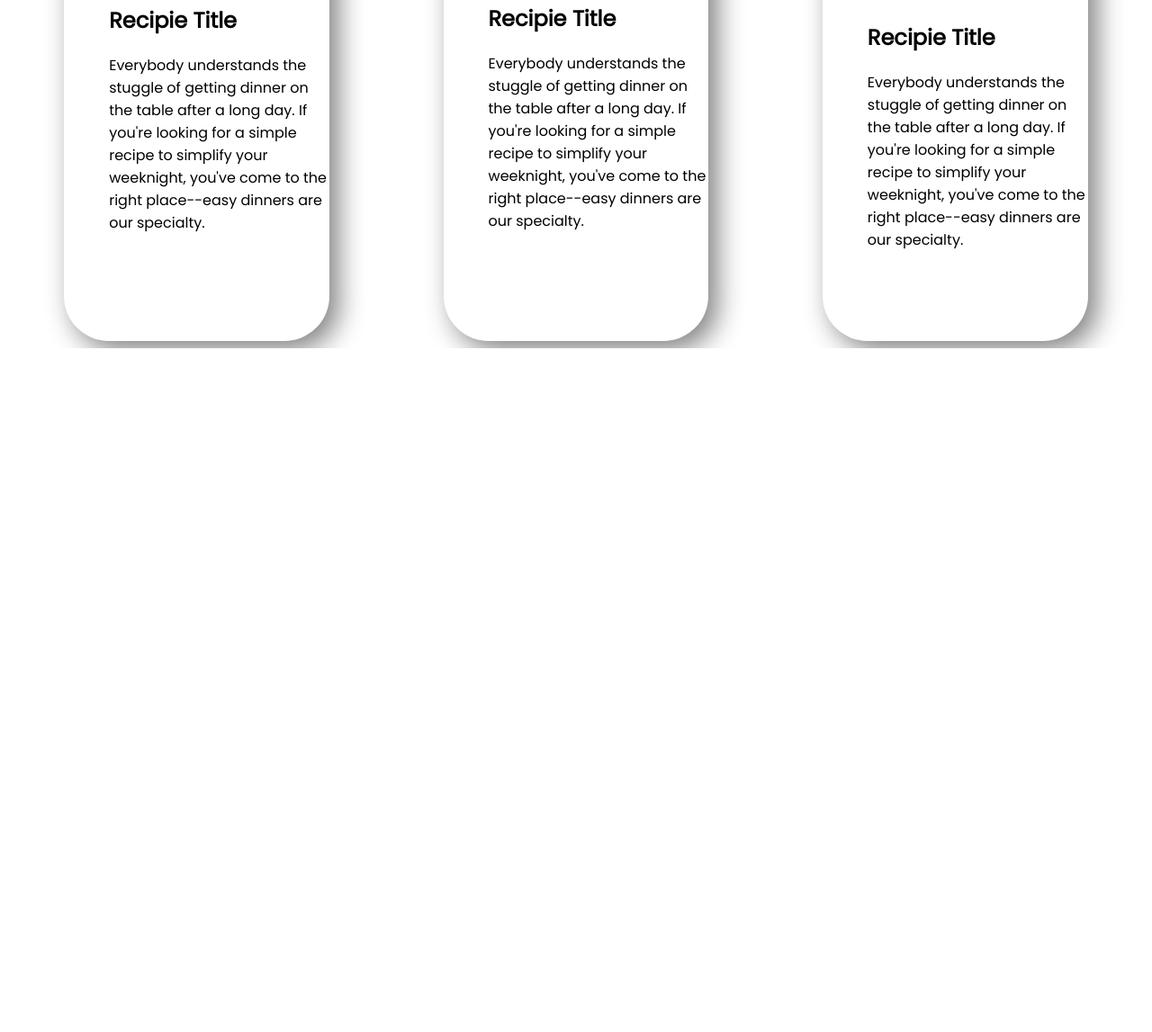
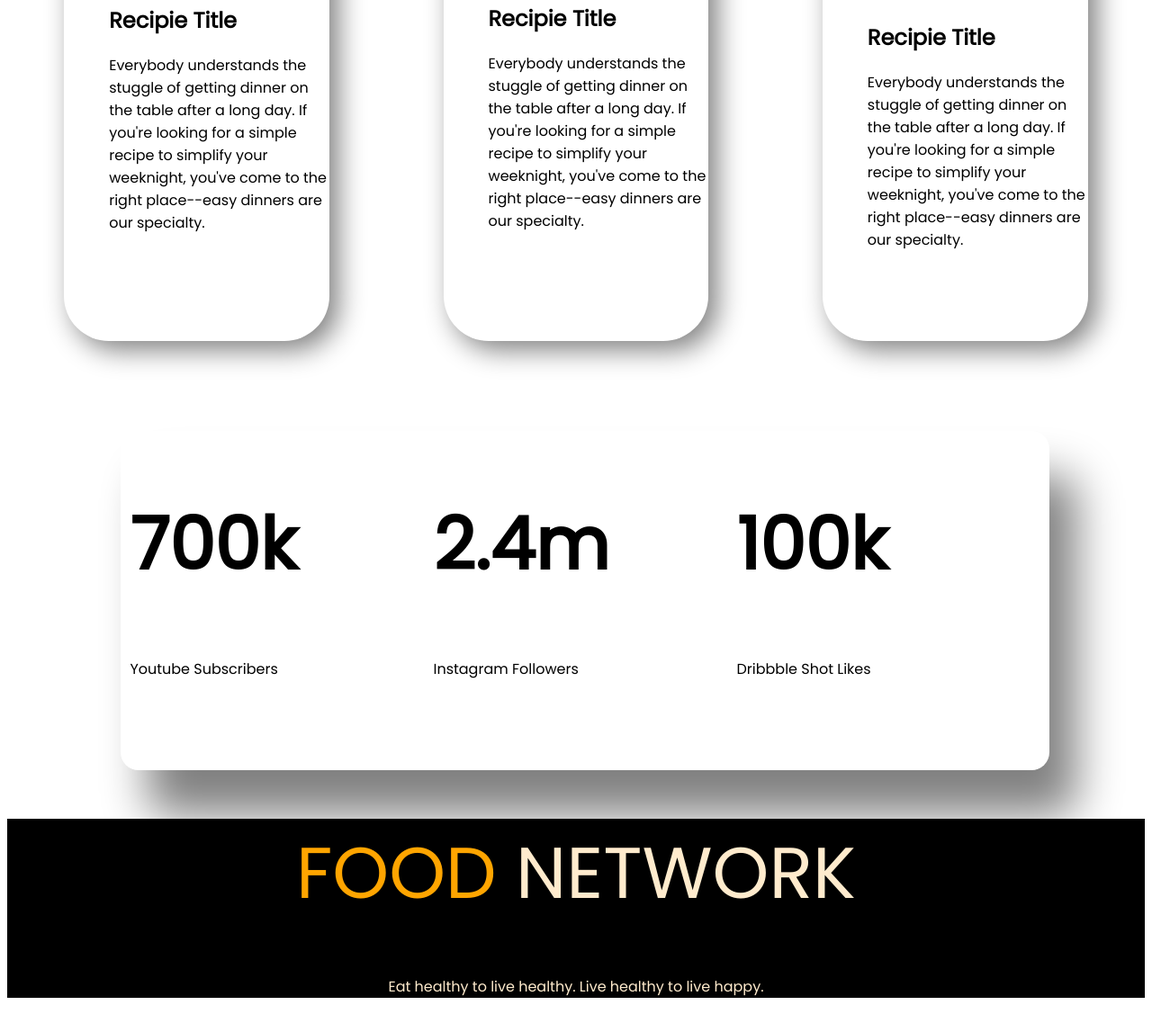
Before and after one commit to Hridoymozumder24/food-network, a plain HTML site: page index.html in a window 1280 px wide. Shown: the part 2003-3150 px from the top of the page at 90% size. Before the commit the page ends 2390 px from the top, so only its background shows below. Drawn offline with Linux system fonts and the light colour scheme.

Commit message:
my plus rule

```diff
--- a/index.html
+++ b/index.html
@@ -14,7 +14,7 @@
           <section class="my-diet">
                               <div class="half-width">
                                         <h1>
-                                                <span id="orange-color">  Skip</span> The Diet Just Eat Healthy With Food Network
+                                                <span class="orange-color">  Skip</span> The Diet Just Eat Healthy With Food Network
                               </h1>
                               <p>
                                                   Imagine you don't need a diet because we provide healthy and delicious food for you
@@ -40,7 +40,7 @@
                               <a class="link-button" target="blank" href="https://hungrynaki.com/">Contact me</a>
                     </div>
           </section>
-          <section class="My Recipies">
+          <section class="My-Recipies">
                   <div class="potato-center-1">
                     <h1>
                         <h1>My Recipies</h1>
@@ -69,5 +69,38 @@
 
                 </div>
           </section>
+          <section id="bonus-mark">
+                <div id="my-mark" >
+                        <div class="my-mark-rule">
+                                <h1>700k</h1>
+                        <p >Youtube Subscribers</p>
+                        </div>
+
+
+                       <div class="my-mark-rule">
+                        <h1>2.4m</h1>
+                        <p >Instagram Followers</p>
+                       </div>
+
+                        <div class="my-mark-rule">
+
+                        <h1>100k</h1>
+                        <p >Dribbble Shot Likes</p>
+                        </div>
+
+                </div>
+
+          </section>
+          <footer>
+                  <h1>
+                        <span class="orange-color">FOOD</span> NETWORK
+                  </h1>
+                <p>
+                        Eat healthy to live healthy. Live healthy to live happy.
+                </p>
+
+             </footer>
+
+
 </body>
 </html>
--- a/style.css
+++ b/style.css
@@ -25,7 +25,7 @@ h1{
 
           width: 50%;
 }
-#orange-color{
+.orange-color{
           color: orange;
 }
 p{
@@ -78,3 +78,41 @@ p{
       border-radius: 20px;
       margin-top: 20px;
 }
+.My-Recipies{
+          margin-bottom: 100px;
+}
+#my-mark{
+          display: flex;
+          width: 80%;
+          margin-left: 10%;
+          margin-right: 5%;
+          padding-left: 10px;
+          padding-right: 10px;
+          border-radius: 20px;
+          box-shadow: 30px 50px 50px gray;
+
+
+}
+
+
+.marking-rule{
+          display: flex;
+}
+footer h1 {
+           font-weight: normal;
+          text-align: center;
+          color: blanchedalmond;
+
+}
+footer p{
+          text-align: center;
+          color: blanchedalmond;
+}
+footer{
+
+          background-color: black;
+
+}
+.my-mark-rule{
+          width: 45%;
+}
```
